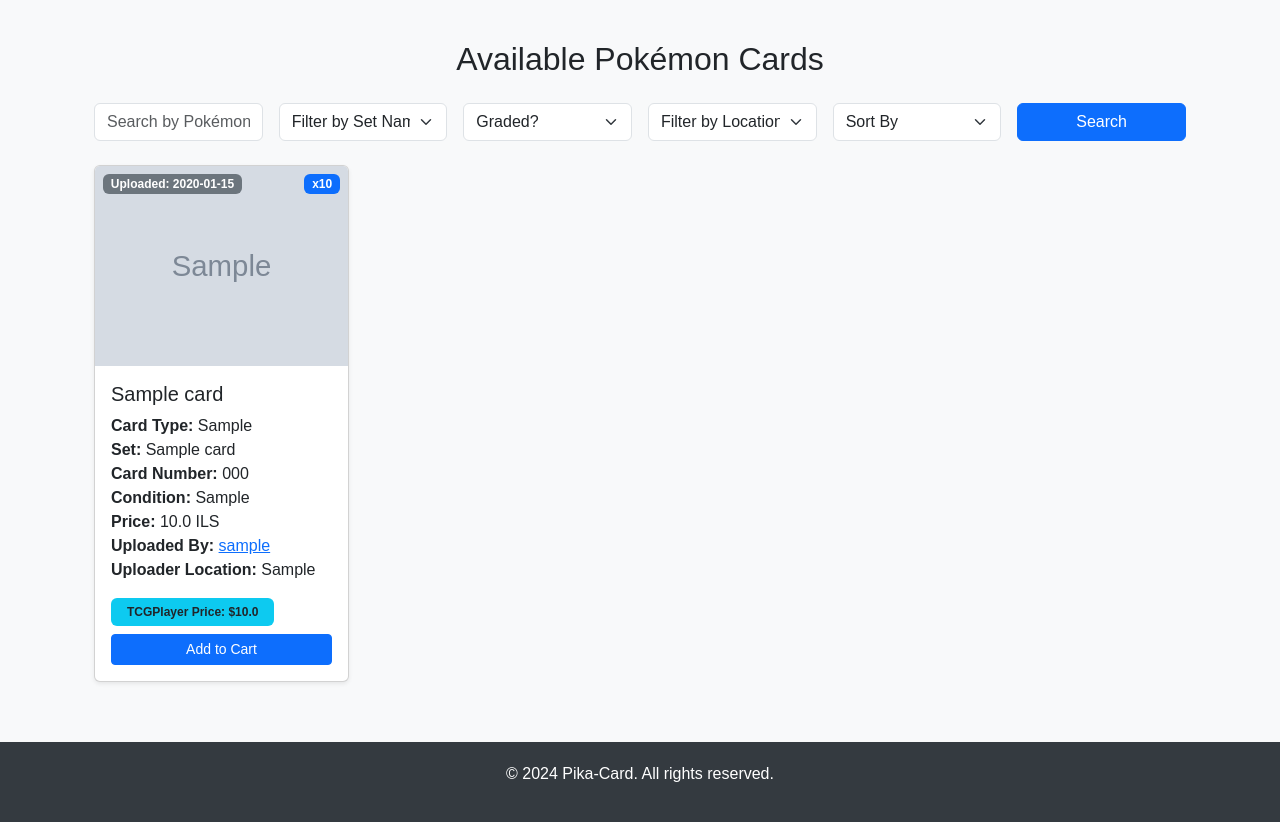
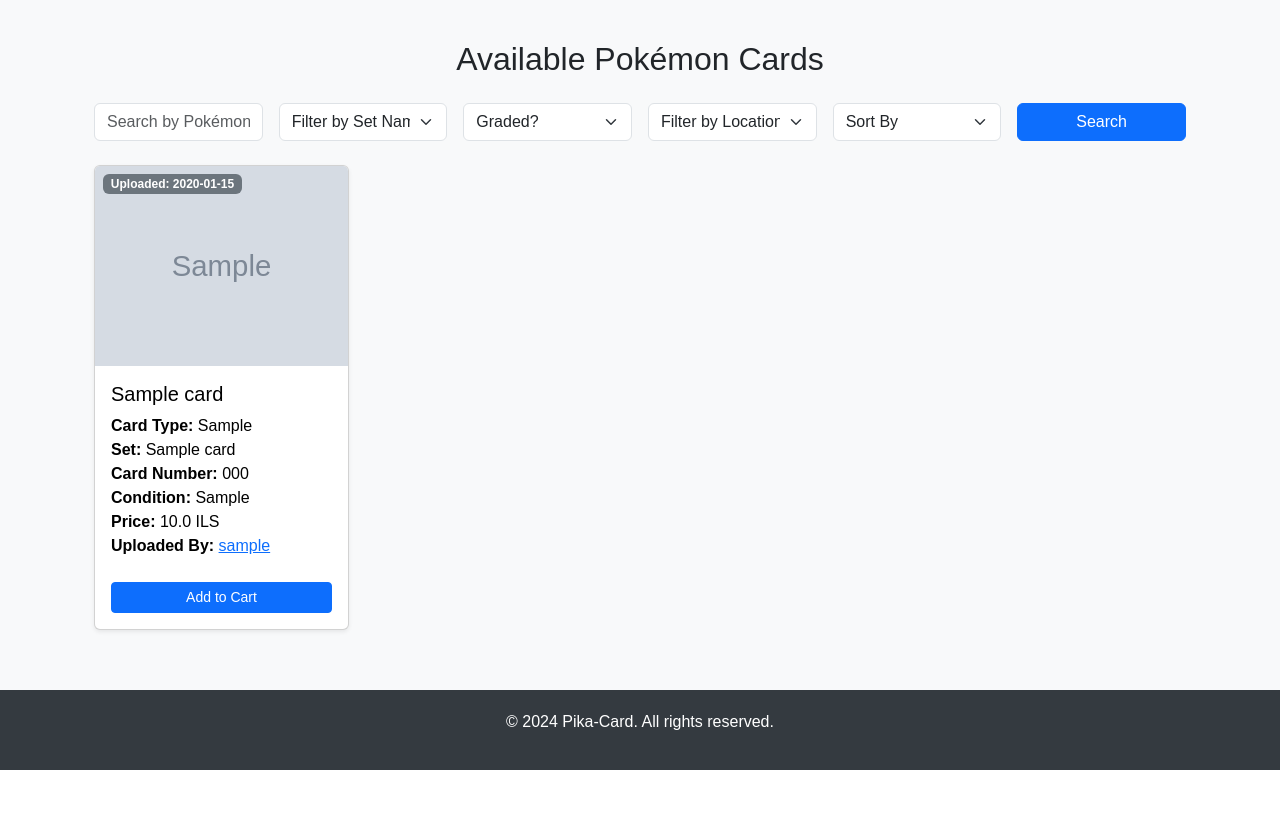
Before and after one commit to urkorenu/pokemon-shop, a Flask app: page / in a window 1280 px wide. Shown: the part 57-879 px from the top of the page. After the commit the page ends 827 px from the top, so only its background shows below. Run offline with Flask 3, Linux system fonts and the light colour scheme; tables that the repository leaves empty hold one stand-in row (values such as "Sample post"); grey boxes marked "Sample" are stand-in pictures; some libraries are stand-ins or nearby versions.

Commit message:
Replaced count badge by delete button only visible by admin, Added report button and functionality and fixed the dark mode

```diff
--- a/app/routes/user_routes.py
+++ b/app/routes/user_routes.py
@@ -5,6 +5,7 @@ from sqlalchemy.orm import joinedload
 import boto3
 from config import Config
 from ..cities import CITIES_IN_ISRAEL
+from ..mail_service import send_email
 
 
 user_bp = Blueprint("user", __name__)
@@ -155,7 +156,7 @@ def edit_card(card_id):
 def delete_card(card_id):
     card = Card.query.get_or_404(card_id)
 
-    if card.uploader_id != current_user.id:
+    if card.uploader_id != current_user.id and current_user.role != "admin":
         flash("You do not have permission to delete this card.", "danger")
         return redirect(url_for("user.my_cards"))
 
@@ -186,10 +187,27 @@ def delete_card(card_id):
             flash("Failed to delete the image from S3.", "danger")
 
     # Delete the card from the database
+    Cart.query.filter_by(card_id=card.id).delete()
     db.session.delete(card)
     db.session.commit()
     flash("Card deleted successfully!", "success")
     return redirect(url_for("user.my_cards"))
+
+@user_bp.route("/report_card/<int:card_id>", methods=["POST"])
+@login_required
+def report_card(card_id):
+    card = Card.query.get_or_404(card_id)
+    reason = request.form.get("reason")
+    details = request.form.get("details", "")
+
+    # Send an email to the admin (replace with your mail logic)
+    send_email(
+        recipient="ork14790@gmail.com",
+        subject=f"Report: Card #{card.id} - {reason}",
+        body=f"Card Name: {card.name}\nReason: {reason}\nDetails: {details}")
+
+    flash("Report submitted successfully. Admin will review it.", "success")
+    return redirect(url_for("user.view_cards"))
 
 
 @user_bp.route("/cart", methods=["POST"])
--- a/app/templates/_card_item.html
+++ b/app/templates/_card_item.html
@@ -1,16 +1,25 @@
 <div class="col-md-3 mb-4">
-    <div class="card shadow-sm position-relative">
+    <div class="card shadow-sm position-relative" id="card-{{ card.id }}">
         <!-- Upload Date Label -->
         <span class="badge bg-secondary position-absolute top-0 start-0 m-2">
             Uploaded: {{ card.uploaded_at.strftime('%Y-%m-%d') if card.uploaded_at else "N/A" }}
         </span>
-        <!-- Amount Badge -->
-        <span class="badge bg-primary position-absolute top-0 end-0 m-2">
-            x{{ card.amount }}
-        </span>
+
+        <!-- Admin Delete Button -->
+        {% if current_user.is_authenticated and current_user.role == "admin" %}
+        <form method="POST" action="{{ url_for('user.delete_card', card_id=card.id) }}">
+            <button type="submit" class="btn btn-danger btn-sm position-absolute top-0 end-0 m-2">
+                <i class="bi bi-trash"></i>
+            </button>
+        </form>
+        {% endif %}
+
+        <!-- Card Image -->
         <img src="{{ card.image_url }}" class="card-img-top" alt="{{ card.name }}"
              style="height: 200px; object-fit: cover; cursor: pointer;"
              data-bs-toggle="modal" data-bs-target="#cardModal{{ card.id }}">
+
+        <!-- Card Body -->
         <div class="card-body">
             <h5 class="card-title">{{ card.name }}</h5>
             <p class="card-text">
@@ -23,22 +32,19 @@
                 <strong>Uploaded By:</strong>
                 <a href="{{ url_for('user.profile', user_id=card.uploader.id) }}">
                     {{ card.uploader.username }}
-                </a><br>
-                <strong>Uploader Location:</strong> {{ card.uploader.location if card.uploader.location else "N/A" }}<br>
+                </a>
                 {% endif %}
             </p>
-            <!-- TCGPlayer Price Badge -->
-            <div class="badge bg-info text-dark d-inline-block mb-2 px-3 py-2 rounded">
-                TCGPlayer Price: ${{ card.tcg_price if card.tcg_price else "N/A" }}
-            </div>
+
+            <!-- Add to Cart Button -->
             <form method="POST" action="{{ url_for('user.add_to_cart') }}">
                 <input type="hidden" name="card_id" value="{{ card.id }}">
-                <button type="submit" class="btn btn-primary btn-sm w-100">Add to Cart</button>
+                <button type="submit" class="btn btn-primary btn-sm w-100 mt-2">Add to Cart</button>
             </form>
         </div>
     </div>
 
-    <!-- Modal for More Details -->
+    <!-- Card Modal -->
     <div class="modal fade" id="cardModal{{ card.id }}" tabindex="-1" aria-labelledby="cardModalLabel{{ card.id }}" aria-hidden="true">
         <div class="modal-dialog modal-dialog-centered">
             <div class="modal-content">
@@ -68,8 +74,55 @@
                         {% endif %}
                         <strong>TCGPlayer Price:</strong> ${{ card.tcg_price if card.tcg_price else "N/A" }}
                     </p>
+
+                    <!-- Report Button -->
+                    <button type="button" class="btn btn-warning w-100" data-bs-toggle="modal" data-bs-target="#reportModal{{ card.id }}">
+                        <i class="bi bi-flag"></i> Report
+                    </button>
+                </div>
+            </div>
+        </div>
+    </div>
+
+    <!-- Report Modal -->
+    <div class="modal fade" id="reportModal{{ card.id }}" tabindex="-1" aria-labelledby="reportModalLabel{{ card.id }}" aria-hidden="true">
+        <div class="modal-dialog">
+            <div class="modal-content">
+                <div class="modal-header">
+                    <h5 class="modal-title">Report Card</h5>
+                    <button type="button" class="btn-close" data-bs-dismiss="modal" aria-label="Close"></button>
+                </div>
+                <div class="modal-body">
+                    <form method="POST" action="{{ url_for('user.report_card', card_id=card.id) }}">
+                        <label for="report_reason" class="form-label">Reason for report:</label>
+                        <select class="form-select" name="reason" required>
+                            <option value="inappropriate">Inappropriate Content</option>
+                            <option value="misleading">Misleading Information</option>
+                            <option value="duplicate">Duplicate Listing</option>
+                            <option value="other">Other</option>
+                        </select>
+                        <textarea class="form-control mt-2" name="details" rows="3" placeholder="Additional details (optional)"></textarea>
+                        <button type="submit" class="btn btn-danger mt-3 w-100">Submit Report</button>
+                    </form>
                 </div>
             </div>
         </div>
     </div>
 </div>
+
+<script>
+    document.addEventListener("DOMContentLoaded", () => {
+        const darkMode = localStorage.getItem("theme") === "dark";
+        const cards = document.querySelectorAll('.card');
+
+        cards.forEach(card => {
+            if (darkMode) {
+                card.style.backgroundColor = "#343a40";
+                card.style.color = "#f8f9fa";
+            } else {
+                card.style.backgroundColor = "#ffffff";
+                card.style.color = "#000000";
+            }
+        });
+    });
+</script>
--- a/app/templates/base.html
+++ b/app/templates/base.html
@@ -195,15 +260,25 @@
     <script src="https://cdn.jsdelivr.net/npm/bootstrap@5.3.0/dist/js/bootstrap.bundle.min.js"></script>
     <script>
         const darkModeSwitch = document.getElementById('darkModeSwitch');
-        const darkModeLabel = document.getElementById('darkModeLabel');
 
         function applyTheme(theme) {
-            document.body.classList.toggle('bg-dark', theme === 'dark');
-            document.body.classList.toggle('text-light', theme === 'dark');
-            darkModeSwitch.classList.toggle('btn-primary', theme === 'dark');
-            darkModeSwitch.classList.toggle('btn-outline-primary', theme === 'light');
+            if (theme === 'dark') {
+                document.body.classList.add('bg-dark', 'text-light');
+            } else {
+                document.body.classList.remove('bg-dark', 'text-light');
+            }
             localStorage.setItem('theme', theme);
         }
+
+        // Load theme on page load
+        const savedTheme = localStorage.getItem('theme') || 'light';
+        applyTheme(savedTheme);
+
+        // Toggle dark mode
+        darkModeSwitch.addEventListener('click', () => {
+            const newTheme = document.body.classList.contains('bg-dark') ? 'light' : 'dark';
+            applyTheme(newTheme);
+        });
 
 	function showCardImage(imageUrl, cardName) {
 	    document.getElementById('cardImage').src = imageUrl;
@@ -211,15 +286,6 @@
 	    const modal = new bootstrap.Modal(document.getElementById('cardViewModal'));
 	    modal.show();
 	}
-
-
-        const savedTheme = localStorage.getItem('theme') || 'light';
-        applyTheme(savedTheme);
-
-        darkModeSwitch.addEventListener('click', () => {
-            const newTheme = document.body.classList.contains('bg-dark') ? 'light' : 'dark';
-            applyTheme(newTheme);
-        });
     </script>
 </body>
 </html>
```
Also changed, not shown: other parts of app/templates/base.html (+65 -0 lines).
